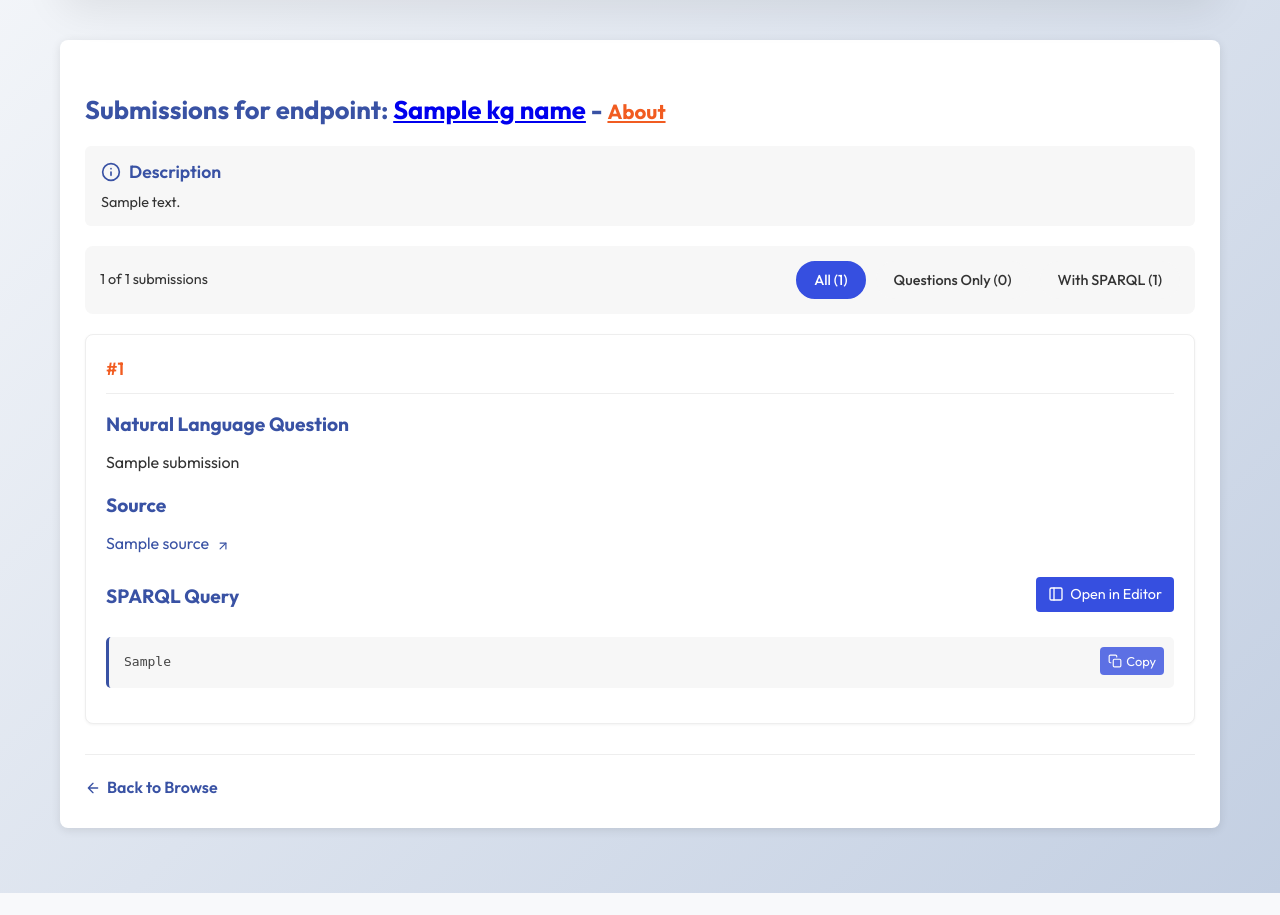
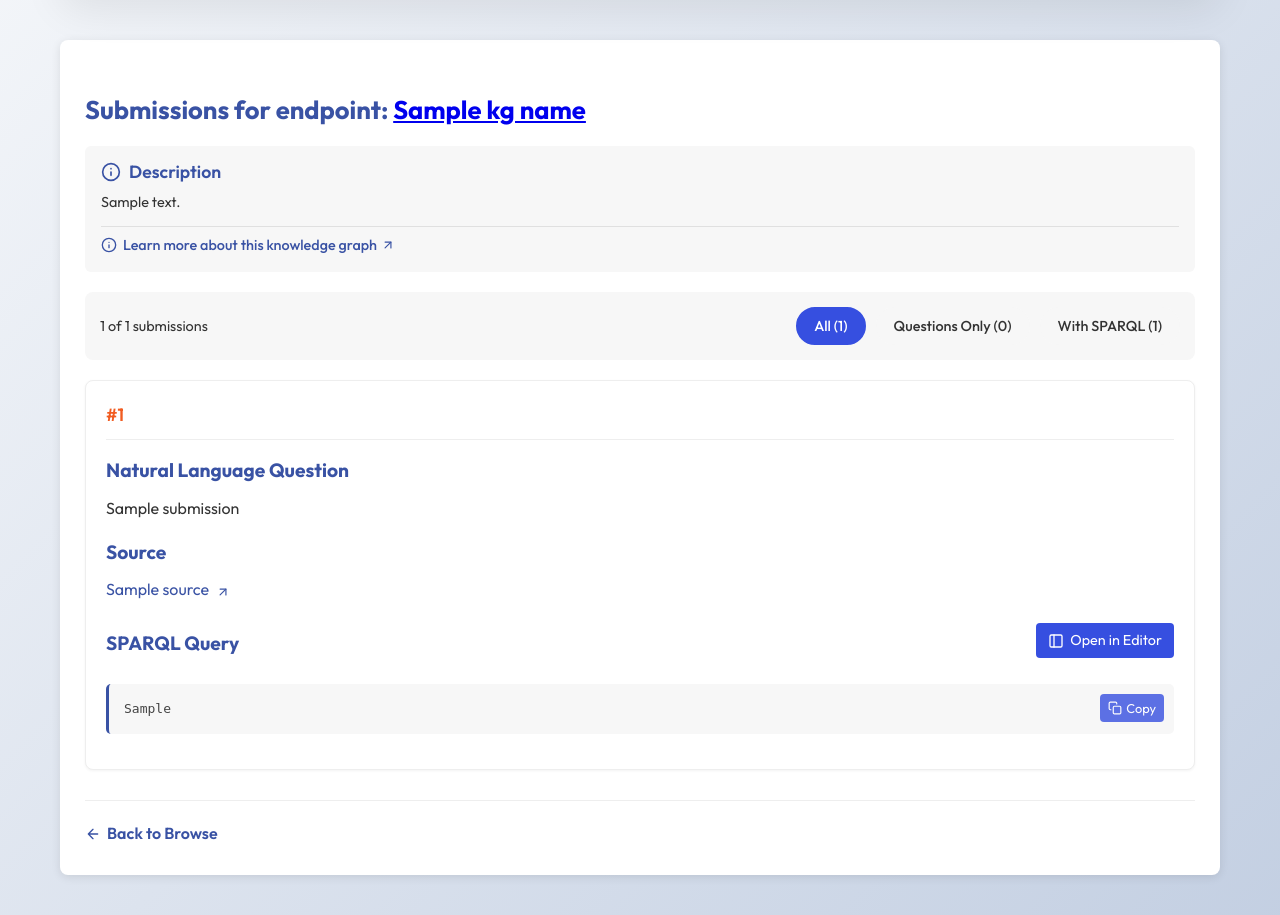
Before and after one commit to odoma-ch/quagga, a FastAPI app: template templates/submissions.html in a window 1280 px wide. Shown: the part 132-1047 px from the top of the page. Before the commit the page ends 1025 px from the top, so only its background shows below. Run offline with FastAPI, Linux system fonts and the light colour scheme; the template is opened without the code that fills it: most values are stand-ins (such as "Sample title", 1, 10 or a date in 2020); parts of the project's set-up code (start-up, migrations or seed data) failed here and were passed over.

Commit message:
make about page look more aesthetic

```diff
--- a/helper_methods.py
+++ b/helper_methods.py
@@ -45,7 +45,7 @@ def validate_url(url: str) -> tuple[bool, str]:
         if response.status_code == 405:
             response = requests.get(url, timeout=10, allow_redirects=True, stream=True)
 
-        if 200 <= response.status_code < 400:
+        if 200 <= response.status_code <= 403:
             return True, ""
         else:
             error_msg = f"URL is not accessible (HTTP {response.status_code}). Please check the URL and try again"
--- a/templates/submissions.html
+++ b/templates/submissions.html
@@ -727,6 +727,11 @@
             margin: 0;
         }
 
+        .description-content a:hover {
+            color: var(--secondary) !important;
+            text-decoration: none;
+        }
+
         .endpoint-info {
             background-color: var(--light-gray);
             padding: 10px 15px;
@@ -950,7 +955,7 @@
             {% if is_browse_page %}
             <h2>{{ kg_name }}{% if not is_browse_page and kg_about_page %} - <a href="{{ kg_about_page }}" target="_blank" rel="noopener noreferrer" style="font-size: 0.8em; color: var(--secondary);">About</a>{% endif %}</h2>
             {% else %}
-            <h2>Submissions for endpoint: <a href="{{ endpoint }}" target="_blank" rel="noopener noreferrer">{{ kg_name }}</a>{% if kg_about_page %} - <a href="{{ kg_about_page }}" target="_blank" rel="noopener noreferrer" style="font-size: 0.8em; color: var(--secondary);">About</a>{% endif %}</h2>
+            <h2>Submissions for endpoint: <a href="{{ endpoint }}" target="_blank" rel="noopener noreferrer">{{ kg_name }}</a></h2>
             {% endif %}
             {% if kg_description %}
             <div class="description-section">
@@ -964,6 +969,22 @@
                 </h2>
                 <div class="description-content">
                     <p>{{ kg_description }}</p>
+                    {% if kg_about_page %}
+                    <div style="margin-top: 12px; padding-top: 8px; border-top: 1px solid #e0e0e0;">
+                        <a href="{{ kg_about_page }}" target="_blank" rel="noopener noreferrer" style="display: inline-flex; align-items: center; color: var(--primary); text-decoration: none; font-size: 0.9rem; font-weight: 500; transition: color 0.2s ease;">
+                            <svg xmlns="http://www.w3.org/2000/svg" width="16" height="16" viewBox="0 0 24 24" fill="none" stroke="currentColor" stroke-width="2" stroke-linecap="round" stroke-linejoin="round" style="margin-right: 6px;">
+                                <circle cx="12" cy="12" r="10"></circle>
+                                <path d="M12 16v-4"></path>
+                                <path d="M12 8h.01"></path>
+                            </svg>
+                            Learn more about this knowledge graph
+                            <svg xmlns="http://www.w3.org/2000/svg" width="14" height="14" viewBox="0 0 24 24" fill="none" stroke="currentColor" stroke-width="2" stroke-linecap="round" stroke-linejoin="round" style="margin-left: 4px;">
+                                <path d="M7 17L17 7"></path>
+                                <path d="M7 7h10v10"></path>
+                            </svg>
+                        </a>
+                    </div>
+                    {% endif %}
                 </div>
             </div>
             {% endif %}
@@ -1064,11 +1085,8 @@
                                         </div>
                                     {% endif %}
                                     <div style="margin-top: 15px; display: flex; gap: 10px; flex-wrap: wrap;">
-                                        <a href="/browse/{{ kg.endpoint | urlencode }}" class="run-query-btn">
-                                            View Submissions
-                                        </a>
                                         {% if kg.about_page %}
-                                        <a href="{{ kg.about_page }}" target="_blank" rel="noopener noreferrer" class="run-query-btn" style="background-color: var(--secondary);">
+                                        <a href="{{ kg.about_page }}" target="_blank" rel="noopener noreferrer" class="run-query-btn">
                                             <svg xmlns="http://www.w3.org/2000/svg" width="16" height="16" viewBox="0 0 24 24" fill="none" stroke="currentColor" stroke-width="2" stroke-linecap="round" stroke-linejoin="round" style="margin-right: 4px;">
                                                 <circle cx="12" cy="12" r="10"></circle>
                                                 <path d="M12 16v-4"></path>
@@ -1077,6 +1095,9 @@
                                             About
                                         </a>
                                         {% endif %}
+                                        <a href="/browse/{{ kg.endpoint | urlencode }}" class="run-query-btn">
+                                            View Submissions
+                                        </a>
                                     </div>
                                 </div>
                             {% endfor %}
```
